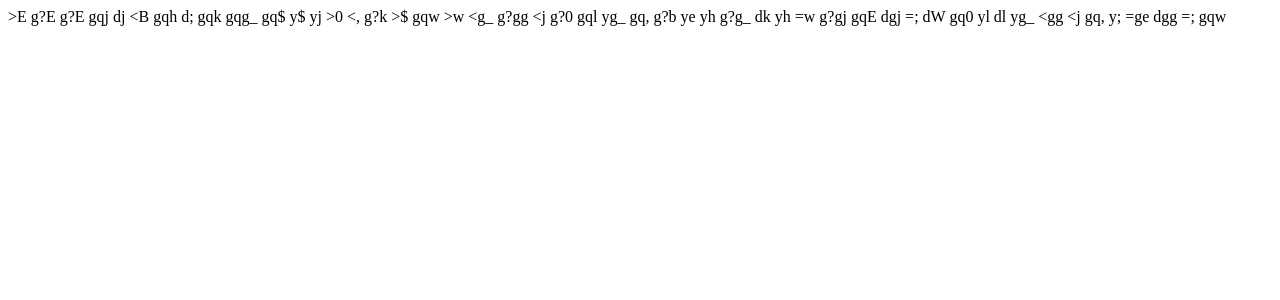
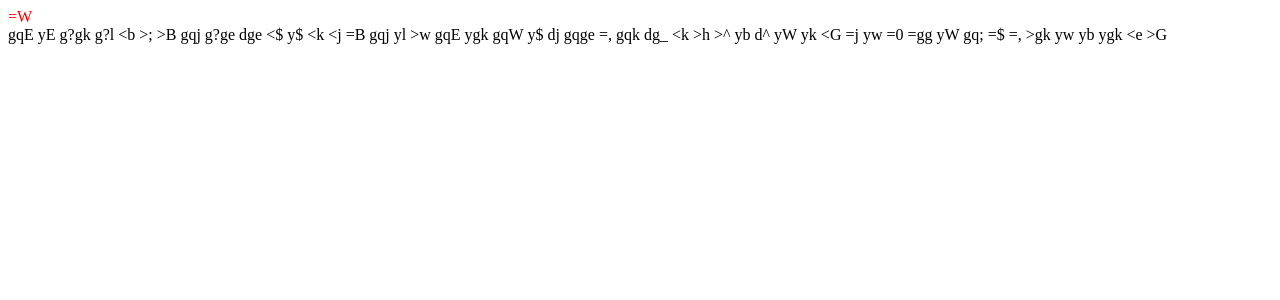
Before and after one commit to skippi/vimty, a React app: page / in a window 1280 px wide. Shown: the top 300 px of the page. Built offline with nearby package versions, Linux system fonts and the light colour scheme; the HTML template or start-up script is replaced by a standard one.

Commit message:
Changed word to reset if typed wrong

```diff
--- a/src/app.tsx
+++ b/src/app.tsx
@@ -9,36 +9,47 @@ const MOTIONS = [
   'gg', 'w', 'W', 'e', 'E', 'b', 'B', 'ge', 'gE'
 ]
 
-function makePrompt() {
+const OPERATIONS = (() => {
   const ops: string[] = []
   for (let i = 0; i < 50; ++i) {
     const operator = OPERATORS[Math.floor(Math.random() * OPERATORS.length)]
     const motion = MOTIONS[Math.floor(Math.random() * MOTIONS.length)]
     ops.push(operator.concat(motion))
   }
-  return ops.join(" ")
-}
+  return ops
+})()
 
 function App(_: {}) {
-  const [text] = useState(makePrompt())
-  const [position, setPosition] = useState(0)
+  const [opIndex, setOpIndex] = useState(0)
+  const [charIndex, setCharIndex] = useState(0)
   useEffect(() => {
     const handleKeyDown = (event: KeyboardEvent) => {
-      if (event.key == text.charAt(position)) {
-        setPosition(position + 1)
+      const op = OPERATIONS[opIndex]
+      if (event.key == "Shift") return
+      if (event.key == op.charAt(charIndex)) {
+        setCharIndex(charIndex + 1)
+      } else {
+        setCharIndex(0)
+      }
+      if (charIndex >= op.length - 1) {
+        setCharIndex(0)
+        setOpIndex(opIndex + 1)
       }
     }
     document.addEventListener("keydown", handleKeyDown)
     return () => { document.removeEventListener("keydown", handleKeyDown) }
   })
-  return <Prompt text={text} position={position} />
+  return <Prompt
+    current={OPERATIONS[opIndex].slice(charIndex)}
+    remaining={OPERATIONS.slice(opIndex + 1)}
+  />
 }
 
-function Prompt(props: {text: string, position: number}) {
-  const { text, position } = props
+function Prompt(props: {current: string, remaining: string[]}) {
+  const { current, remaining } = props
   return <div>
-    <span style={{color: "red"}}>{text.slice(0, position)}</span>
-    <span>{text.slice(position)}</span>
+    <div style={{color: "red"}}>{current}</div>
+    <div>{remaining.join(" ")}</div>
   </div>
 }
 
```
